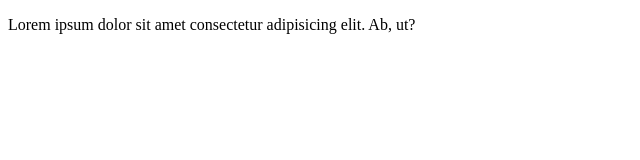
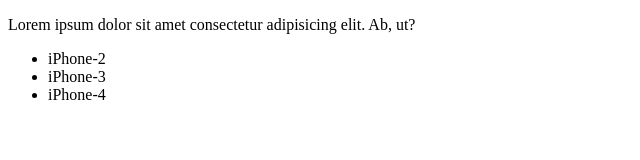
Before and after one commit to MakcFaktor/Test, a plain HTML site: page index.html in a window 1280 px wide. Shown: the whole page, without its empty margins (0-640 px from the left). Drawn offline with Linux system fonts and the light colour scheme.

Commit message:
add list

```diff
--- a/index.html
+++ b/index.html
@@ -7,5 +7,10 @@
   </head>
   <body>
     <p>Lorem ipsum dolor sit amet consectetur adipisicing elit. Ab, ut?</p>
+    <ul>
+      <li>iPhone-2</li>
+      <li>iPhone-3</li>
+      <li>iPhone-4</li>
+    </ul>
   </body>
 </html>
```
